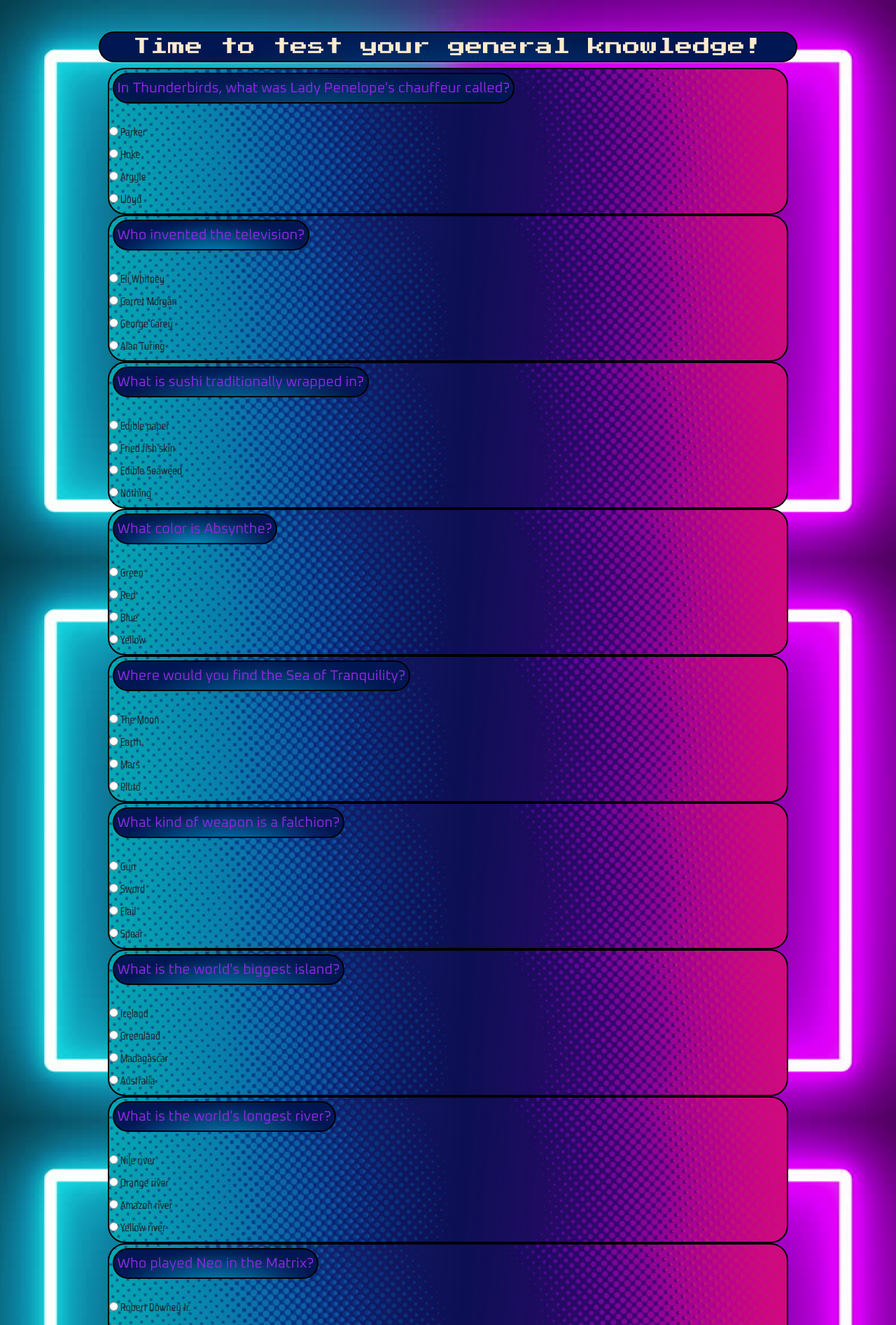
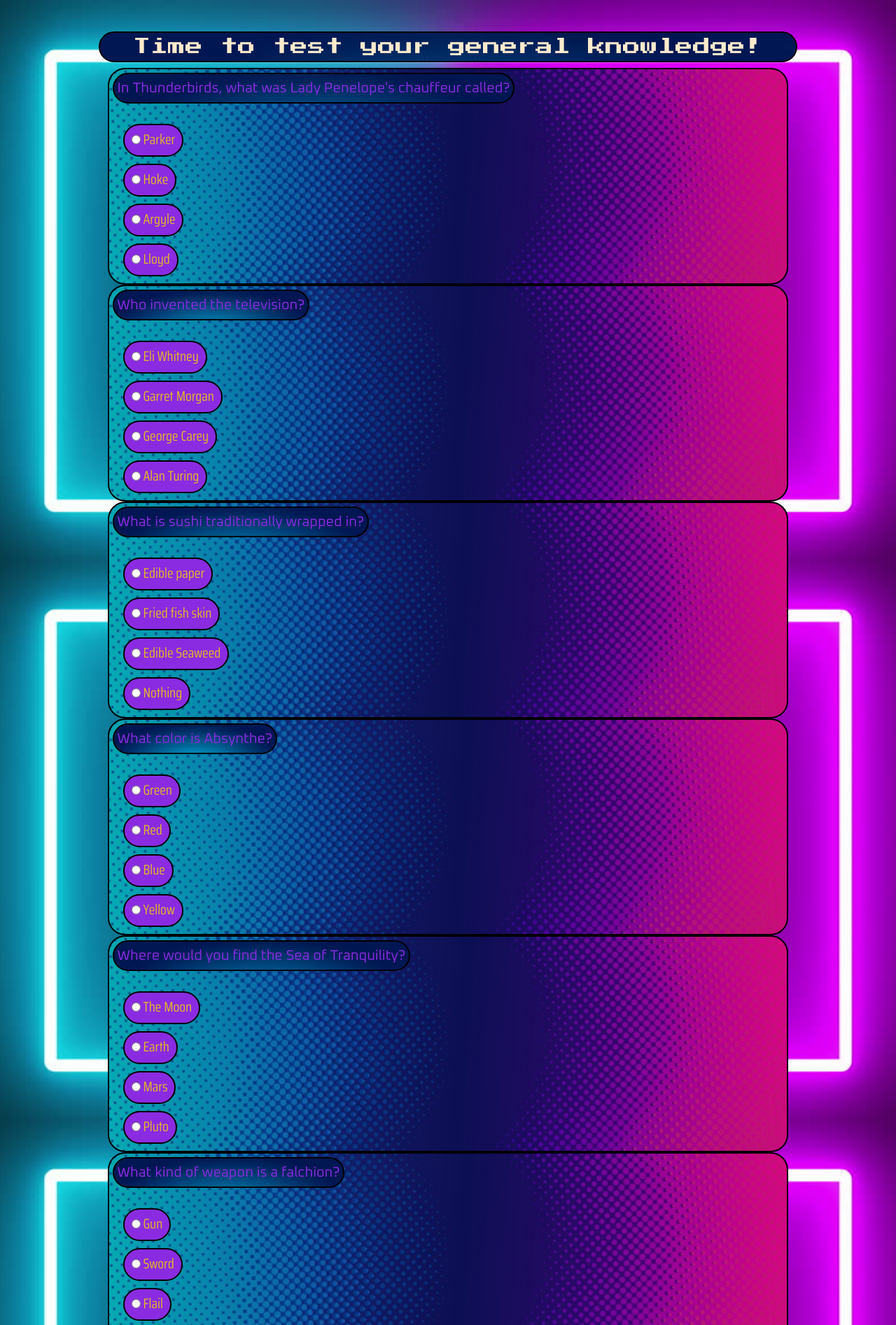
Before and after one commit to Branston-CodeSpace/php-quiz, a PHP site: page / in a window 1280 px wide. Shown: the top 1894 px of the page at 70% size. Run offline with PHP 8.4, Linux system fonts and the light colour scheme.

Commit message:
changed up the answer's looks

```diff
--- a/css/style.css
+++ b/css/style.css
@@ -49,6 +49,20 @@ body{
     font-family: 'Saira Condensed', sans-serif;
 }
 
+.eachAnswer{
+    border: black solid 2px;
+    border-radius: 25px;
+    background-color: rgb(138, 43, 226);
+    color: #e2b72b;
+    width: max-content;
+    padding-left: 10px;
+    padding-right: 10px;
+    padding-top: 5px;
+    margin-left: 20px;
+    margin-bottom: 10px;
+    font-size: 20px;
+}
+
 .subButton {
     margin: auto;
     width: 10%;
--- a/index.php
+++ b/index.php
@@ -85,8 +85,10 @@
       </div><br>
       <?php foreach($answers as $a):
       $n = $n + 1;?>
-      <input type="radio" name="answers<?php echo $m; ?>" value="ans<?php echo $n; ?>">
-      <label><?php echo $a; ?></label><br>
+      <div class="eachAnswer">
+        <input type="radio" name="answers<?php echo $m; ?>" value="ans<?php echo $n; ?>">
+        <label><?php echo $a; ?></label><br>
+      </div>
       <?php endforeach;?>
     </div>
     <?php  endforeach;?>
```
Also changed, not shown: js/jQuery.js (deleted).
